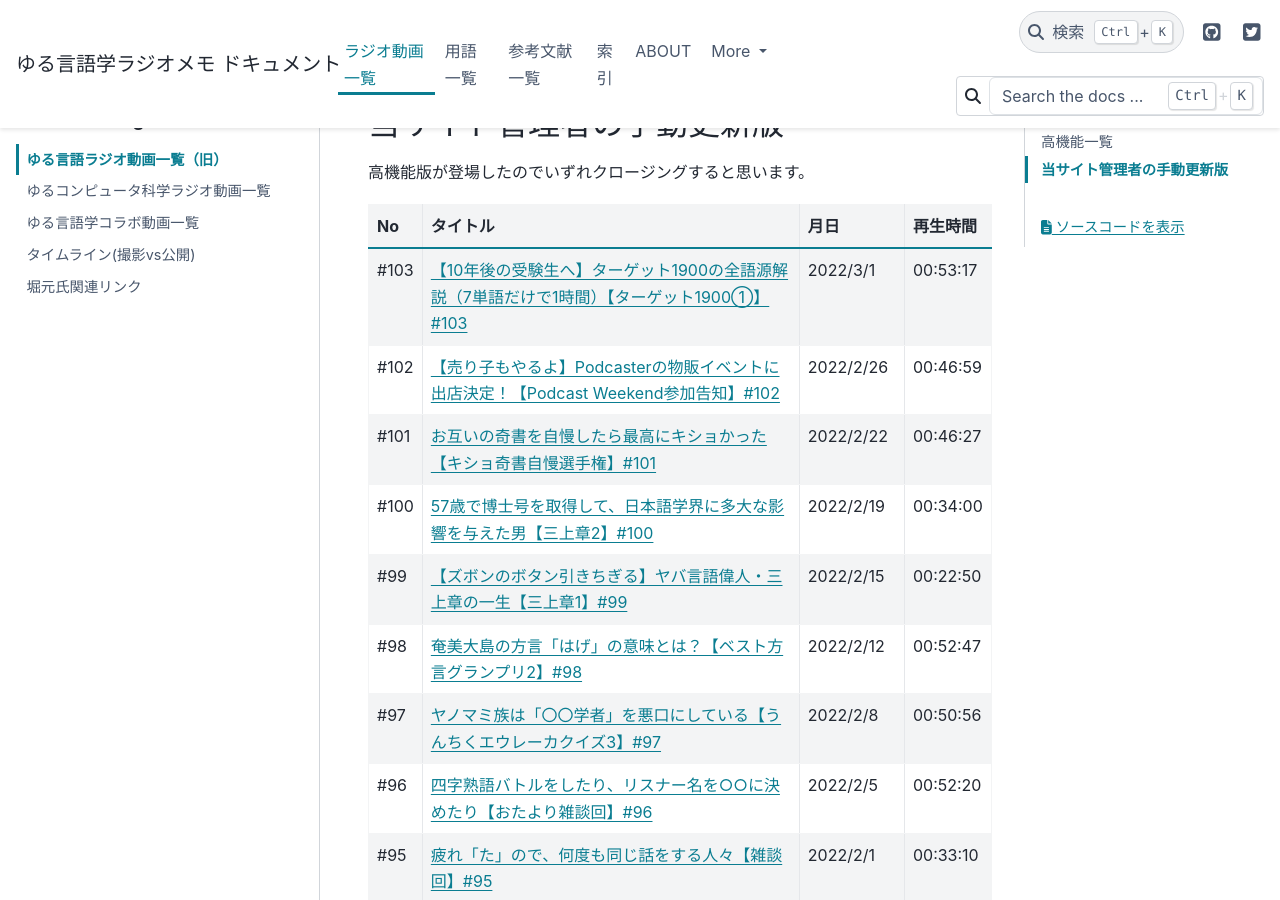
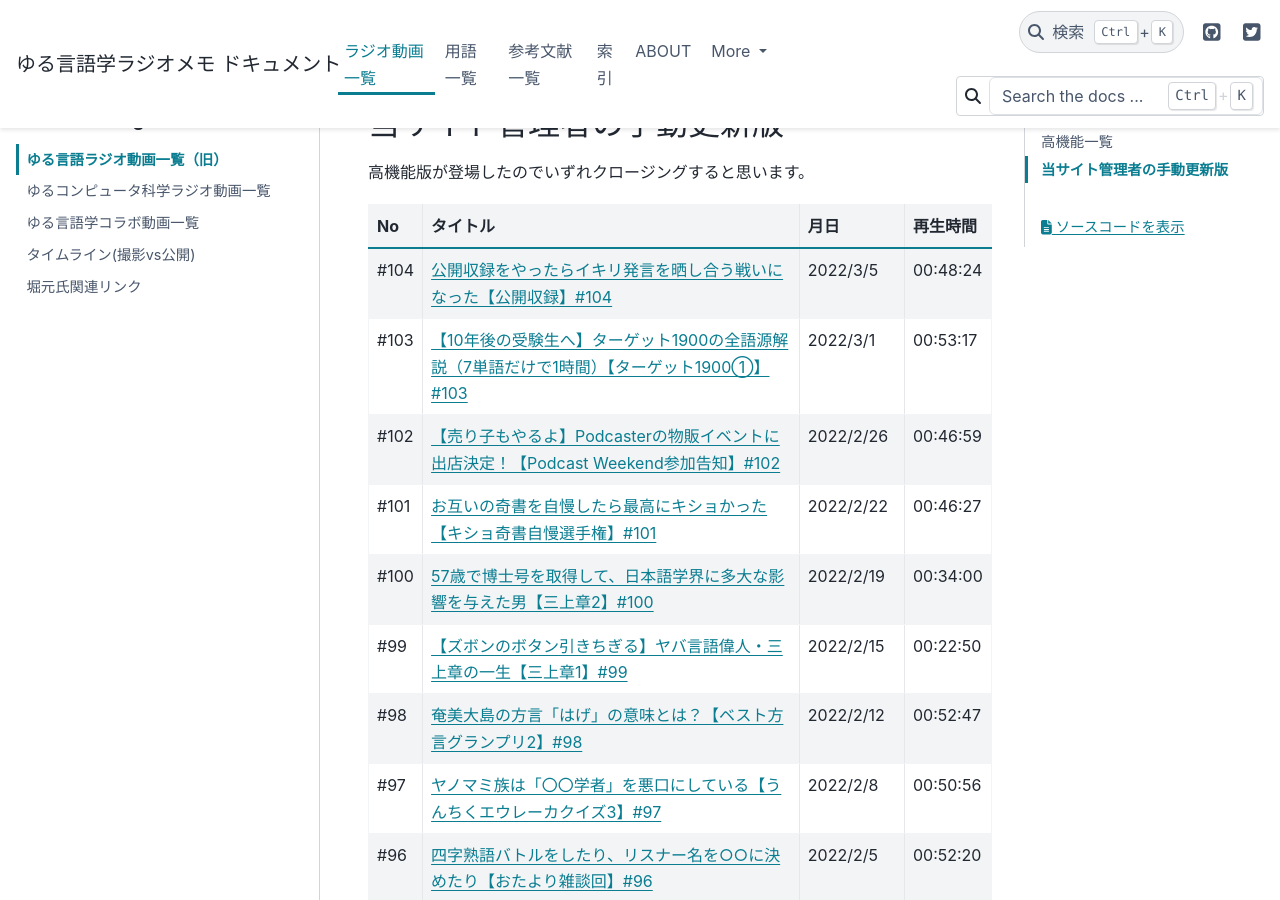
Before and after one commit to mtakagishi/yurugengo, a Sphinx documentation site: the page built from docs/videos/yurugengo_radio_list.rst, in a window 1280 px wide and 900 px high, scrolled down 319 px. Built offline with Sphinx 7.4.7 and the PyData theme 0.15.4, drawn with Linux system fonts in a browser that asks for light colours.

Commit message:
#104のリンクを更新

```diff
--- a/docs/videos/timeline.rst
+++ b/docs/videos/timeline.rst
@@ -230,7 +230,7 @@
       "21/12/14公開\n言82【投票お願い】" ->
       "22/1/1公開\n言86【新年雑談回】" ->
       "22/3/1公開\n言103【ターゲット1900①】" ->
-      "21/11/27限定ライブ\n特典【公開収録】" ;
+      "22/3/5公開\n言104【公開収録】" ;
     }
     group {
       orientation = portrait
--- a/docs/videos/yurugengo_radio_list.rst
+++ b/docs/videos/yurugengo_radio_list.rst
@@ -12,6 +12,8 @@
 +------+------------------------------------------------------------------------------------------------+------------+----------+
 |  No  |                                            タイトル                                            |    月日    | 再生時間 |
 +======+================================================================================================+============+==========+
+| #104 | `公開収録をやったらイキリ発言を晒し合う戦いになった【公開収録】#104`_                          | 2022/3/5   | 00:48:24 |
++------+------------------------------------------------------------------------------------------------+------------+----------+
 | #103 | `【10年後の受験生へ】ターゲット1900の全語源解説（7単語だけで1時間）【ターゲット1900①】#103`_   | 2022/3/1   | 00:53:17 |
 +------+------------------------------------------------------------------------------------------------+------------+----------+
 | #102 | `【売り子もやるよ】Podcasterの物販イベントに出店決定！【Podcast Weekend参加告知】#102`_        | 2022/2/26  | 00:46:59 |
@@ -223,6 +225,7 @@
 | #1   | `「イルカも喋る」は大ウソ【言語学って何？】#1`_                                                | 2021/03/11 | 00:14:56 |
 +------+------------------------------------------------------------------------------------------------+------------+----------+
 
+.. _公開収録をやったらイキリ発言を晒し合う戦いになった【公開収録】#104: https://www.youtube.com/watch?v=2AxuPKW8aUw
 .. _【10年後の受験生へ】ターゲット1900の全語源解説（7単語だけで1時間）【ターゲット1900①】#103: https://www.youtube.com/watch?v=RERceQyeld0
 .. _【売り子もやるよ】Podcasterの物販イベントに出店決定！【Podcast Weekend参加告知】#102: https://www.youtube.com/watch?v=q_MfYdFxgTc
 .. _お互いの奇書を自慢したら最高にキショかった【キショ奇書自慢選手権】#101: https://www.youtube.com/watch?v=QW9v7Yneuq0
```
